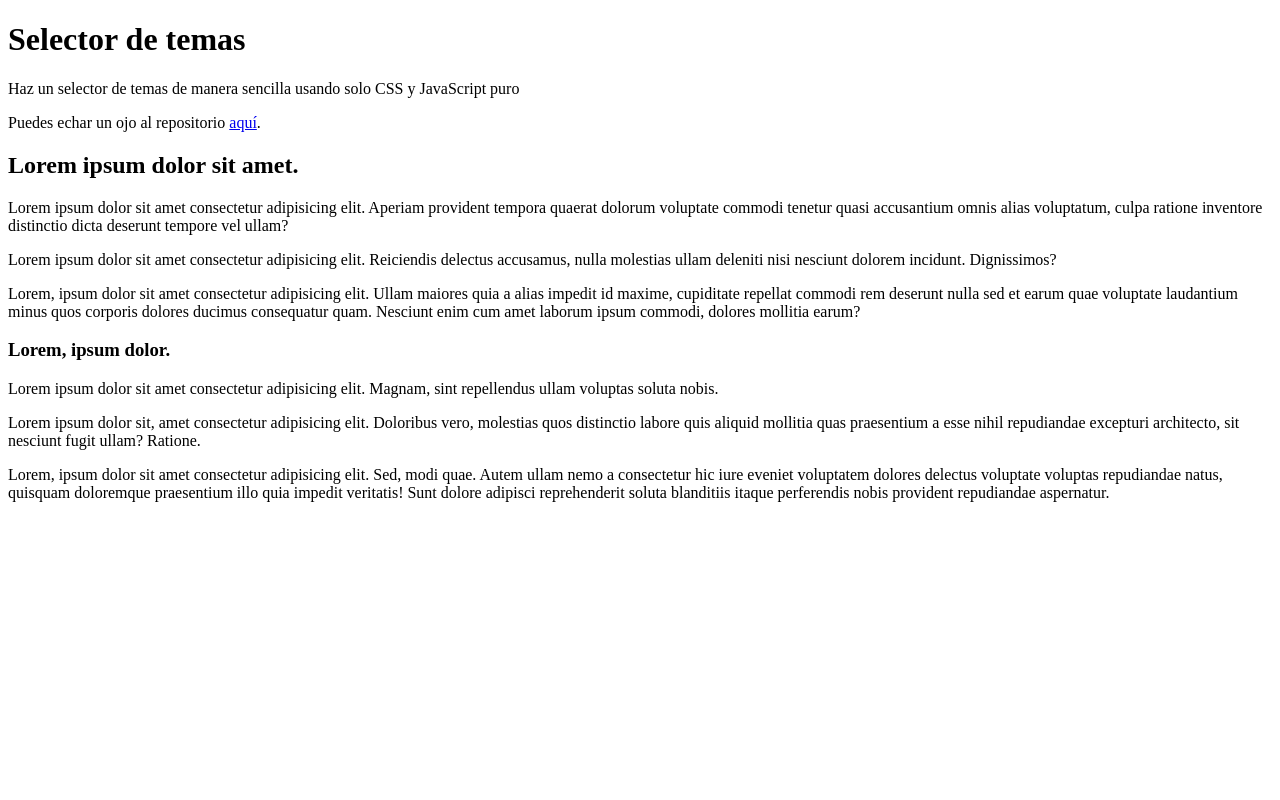
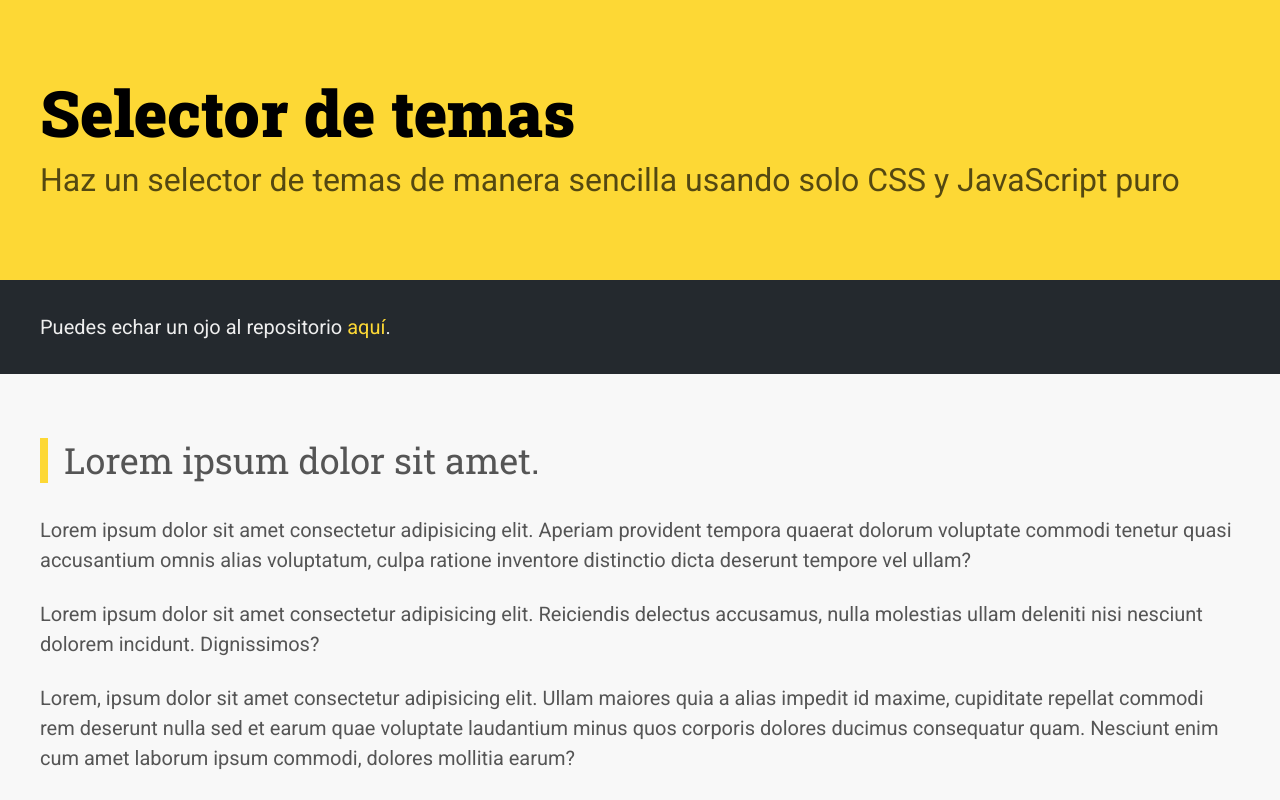
Before and after one commit to PepeValderramaRegueira/vanilla-theme-switcher, a plain HTML site: page index.html in a window 1280 px wide. Shown: the top 800 px of the page. Drawn offline with Linux system fonts and the light colour scheme.

Commit message:
Se añaden los estilos CSS

```diff
--- a/index.html
+++ b/index.html
@@ -4,6 +4,7 @@
   <meta charset="UTF-8">
   <meta name="viewport" content="width=device-width, initial-scale=1.0">
   <title>Theme switcher with CSS and Vanilla JS</title>
+  <link rel="stylesheet" href="main.css">
 </head>
 <body>
   <header class="header">
@@ -13,11 +14,13 @@
     </div>
   </header>
   <main class="main">
-    <div class="container">
-      <section class="section is-github-section">
+    <section class="section is-github-section">
+      <div class="container">
         <p>Puedes echar un ojo al repositorio <a href="https://github.com/PepeValderramaRegueira/vanilla-theme-switcher" target="_blank">aquí</a>.</p>
-      </section>
-      <section class="section is-level-1-section">
+      </div>
+    </section>
+    <section class="section is-level-1-section">
+      <div class="container">
         <h2 class="title">Lorem ipsum dolor sit amet.</h2>
         <p>Lorem ipsum dolor sit amet consectetur adipisicing elit. Aperiam provident tempora quaerat dolorum voluptate commodi tenetur quasi accusantium omnis alias voluptatum, culpa ratione inventore distinctio dicta deserunt tempore vel ullam?</p>
         <p>Lorem ipsum dolor sit amet consectetur adipisicing elit. Reiciendis delectus accusamus, nulla molestias ullam deleniti nisi nesciunt dolorem incidunt. Dignissimos?</p>
@@ -28,8 +31,16 @@
           <p>Lorem ipsum dolor sit, amet consectetur adipisicing elit. Doloribus vero, molestias quos distinctio labore quis aliquid mollitia quas praesentium a esse nihil repudiandae excepturi architecto, sit nesciunt fugit ullam? Ratione.</p>
           <p>Lorem, ipsum dolor sit amet consectetur adipisicing elit. Sed, modi quae. Autem ullam nemo a consectetur hic iure eveniet voluptatem dolores delectus voluptate voluptas repudiandae natus, quisquam doloremque praesentium illo quia impedit veritatis! Sunt dolore adipisci reprehenderit soluta blanditiis itaque perferendis nobis provident repudiandae aspernatur.</p>
         </section>
-      </section>
-    </div>
+      </div>
+    </section>
+    <section class="section is-level-1-section is-accent-section">
+      <div class="container">
+        <h2 class="title">Lorem ipsum dolor sit amet.</h2>
+        <p>Lorem ipsum dolor sit amet consectetur adipisicing elit. Aperiam provident tempora quaerat dolorum voluptate commodi tenetur quasi accusantium omnis alias voluptatum, culpa ratione inventore distinctio dicta deserunt tempore vel ullam?</p>
+        <p>Lorem ipsum dolor sit amet consectetur adipisicing elit. Reiciendis delectus accusamus, nulla molestias ullam deleniti nisi nesciunt dolorem incidunt. Dignissimos?</p>
+        <p>Lorem, ipsum dolor sit amet consectetur adipisicing elit. Ullam maiores quia a alias impedit id maxime, cupiditate repellat commodi rem deserunt nulla sed et earum quae voluptate laudantium minus quos corporis dolores ducimus consequatur quam. Nesciunt enim cum amet laborum ipsum commodi, dolores mollitia earum?</p>
+      </div>
+    </section>
   </main>
 </body>
 </html>
--- a/main.css
+++ b/main.css
@@ -0,0 +1,187 @@
+@import url('https://fonts.googleapis.com/css2?family=Roboto+Slab:wght@400;900&family=Roboto:wght@400;500&display=swap');
+
+:root {
+  --font-title: 'Roboto Slab', serif;
+  --font-text: 'Roboto', sans-serif;
+
+  --background: #F8F8F8;
+  --on-background: #555555;
+
+  --header: #fdd835;
+  --on-header: #000000;
+
+  --github-section: #24292e;
+  --on-github-section: #EEEEEE;
+  --link-on-github-section: #fdd835;
+  --accent-section: #E8E8E8;
+}
+
+* {
+  box-sizing: border-box;
+}
+
+html {
+  font-size: 16px;
+}
+
+body {
+  margin: 0;
+  background-color: var(--background);
+  color: var(--on-background);
+  font-family: var(--font-text);
+}
+
+h1, h2, h3 {
+  font-family: var(--font-title);
+}
+
+h1, h2, h3,
+p {
+  margin: 0;
+  line-height: 1;
+}
+
+p {
+  line-height: 1.5;
+}
+
+p + p {
+  margin-top: .5rem;
+}
+
+.header {
+  padding: 3rem 1rem;
+  background-color: var(--header);
+  color: var(--on-header);
+}
+
+.title.is-main-title {
+  font-size: 2.5rem;
+  margin-bottom: 1rem;
+  font-weight: 900;
+}
+
+.title.is-main-title + .subtitle {
+  font-size: 1.5rem;
+  line-height: 1.25;
+  color: #000000AA;
+}
+
+.main > .section {
+  padding: 1rem;
+}
+
+.section.is-github-section {
+  background-color: var(--github-section);
+  color: var(--on-github-section);
+  padding: 2rem 1rem;
+}
+
+.section.is-github-section a {
+  color: var(--link-on-github-section);
+}
+
+.section.is-level-2-section {
+  margin-top: 2rem;
+}
+
+.section.is-level-1-section > .title,
+.section.is-level-1-section > .container > .title,
+.section.is-level-2-section > .title {
+  font-weight: 500;
+  line-height: 1.25;
+  margin-bottom: 1rem;
+  position: relative;
+  padding-left: 1.5rem;
+}
+
+.section.is-level-1-section > .title::before,
+.section.is-level-1-section > .container > .title::before,
+.section.is-level-2-section > .title::before {
+  content: '';
+  display: block;
+  position: absolute;
+  left: 0;
+  width: 8px;
+  height: 100%;
+  background-color: var(--header);
+}
+
+.section.is-level-1-section > .title,
+.section.is-level-1-section > .container > .title {
+  font-size: 1.75rem;
+}
+
+.section.is-level-2-section > .title {
+  font-size: 1.5rem;
+  padding-left: 2.5rem;
+}
+
+.section.is-level-2-section > .title::before {
+  box-shadow: 1rem 0 0 var(--header);
+}
+
+.section.is-accent-section {
+  background-color: var(--accent-section);
+}
+
+@media screen and (min-width: 1200px) {
+  a {
+    text-decoration: none;
+  }
+
+  a:hover {
+    text-decoration: underline;
+  }
+
+  p + p {
+    margin-top: 1.5rem;
+  }
+
+  .header {
+    padding: 5rem 0;
+  }
+  .title.is-main-title {
+    font-size: 4rem;
+  }
+
+  .title.title.is-main-title + .subtitle {
+    font-size: 2rem;
+  }
+
+  .container {
+    max-width: 1200px;
+    margin: auto;
+  }
+
+  .main > .section:not(.is-github-section) {
+    padding: 4rem 0;
+  }
+
+  .main .section:not(.is-github-section) p {
+    font-size: 1.25rem;
+  }
+
+  .section.section.is-github-section p {
+    font-size: 1.25rem;
+  }
+
+  .section.is-level-2-section {
+    margin-top: 4rem;
+  }
+
+  .section.is-level-1-section > .title,
+  .section.is-level-1-section > .container > .title,
+  .section.is-level-2-section > .title {
+    margin-bottom: 2rem;
+  }
+
+  .section.is-level-1-section > .title,
+  .section.is-level-1-section > .container > .title {
+    font-size: 2.25rem;
+  }
+
+  .section.is-level-2-section > .title {
+    font-size: 2rem;
+  }
+}
```
